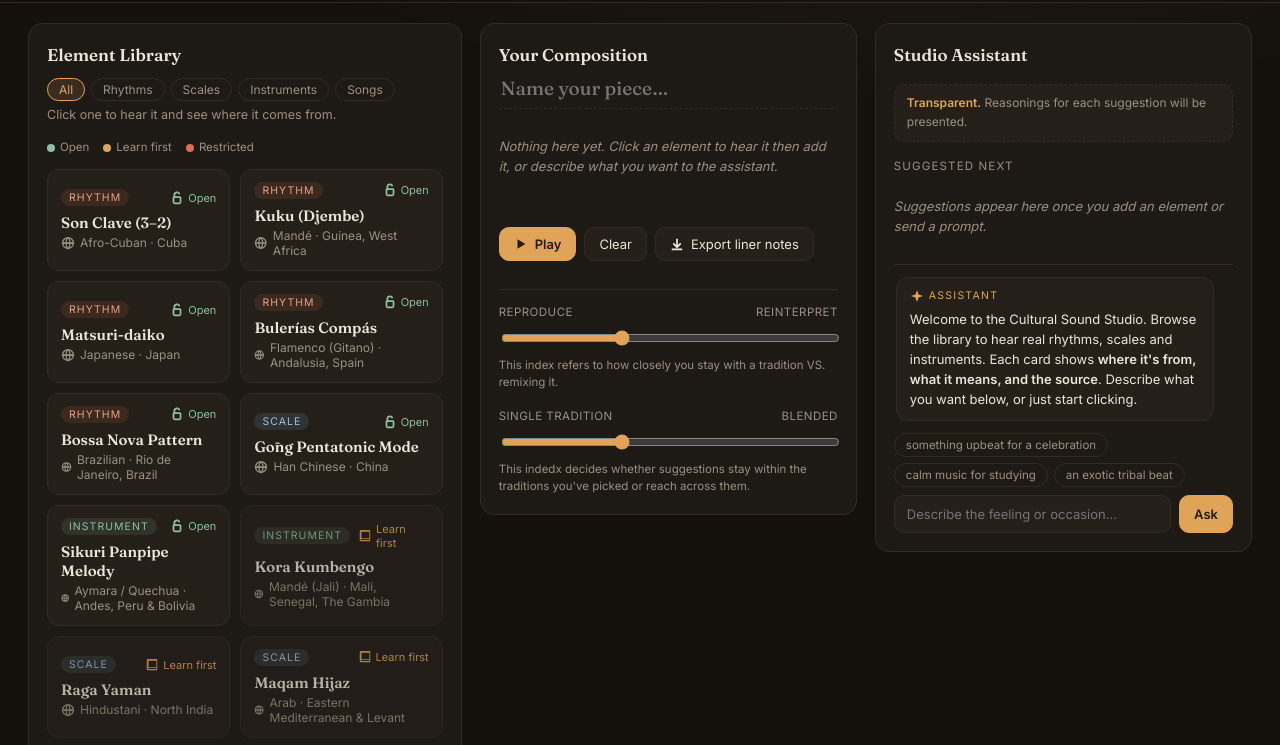
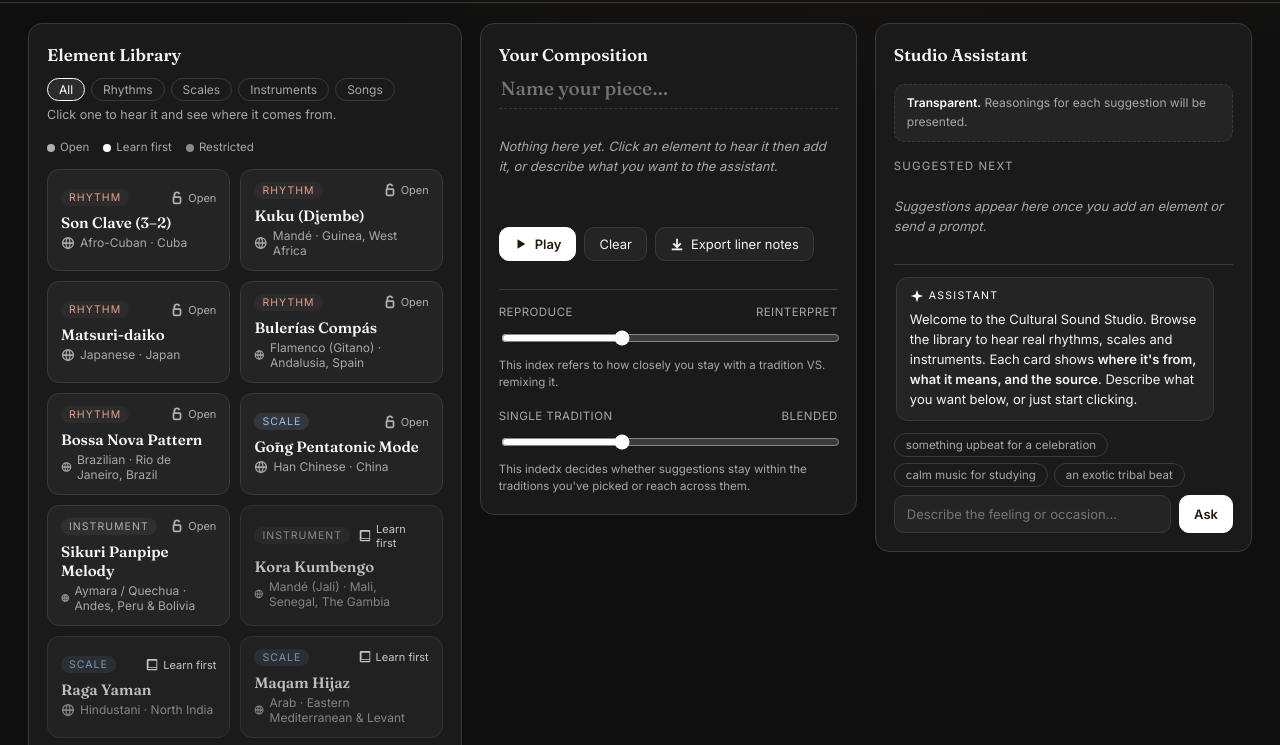
Before and after one commit to sanjanapanjiyar/CapstoneYYGS2026, a plain HTML site: page index.html in a window 1280 px wide. Shown: the part 72-817 px from the top of the page. Drawn offline with Linux system fonts and the light colour scheme.

Commit message:
Update styles.css
color panel update, to align to the ppt

if we want to return to the original color panel I still have the original code and we can return

```diff
--- a/styles.css
+++ b/styles.css
@@ -1,18 +1,18 @@
 /* Cultural Sound Studio — warm dark studio aesthetic */
 :root {
-  --bg: #14110d;
-  --panel: #1d1915;
-  --panel-2: #241f19;
-  --line: #322b23;
-  --text: #ede5d8;
-  --mut: #9b9081;
-  --gold: #e0a458;
-  --gold-soft: rgba(224, 164, 88, 0.14);
-  --sage: #8fbf9f;
-  --sage-soft: rgba(143, 191, 159, 0.12);
-  --terra: #d9704e;
-  --terra-soft: rgba(217, 112, 78, 0.12);
-  --violet: #b39ddb;
+  --bg: #0f0f0f;
+  --panel: #1a1a1a;
+  --panel-2: #242424;
+  --line: #3a3a3a;
+  --text: #f5f5f5;
+  --mut: #a8a8a8;
+  --gold: #ffffff;
+  --gold-soft: rgba(255, 255, 255, 0.08);
+  --sage: #b0b0b0;
+  --sage-soft: rgba(176, 176, 176, 0.08);
+  --terra: #8a8a8a;
+  --terra-soft: rgba(138, 138, 138, 0.08);
+  --violet: #9a9a9a;
   --radius: 14px;
   --serif: "Fraunces", "Iowan Old Style", Georgia, serif;
   --sans: "Inter", -apple-system, "Segoe UI", sans-serif;
```
